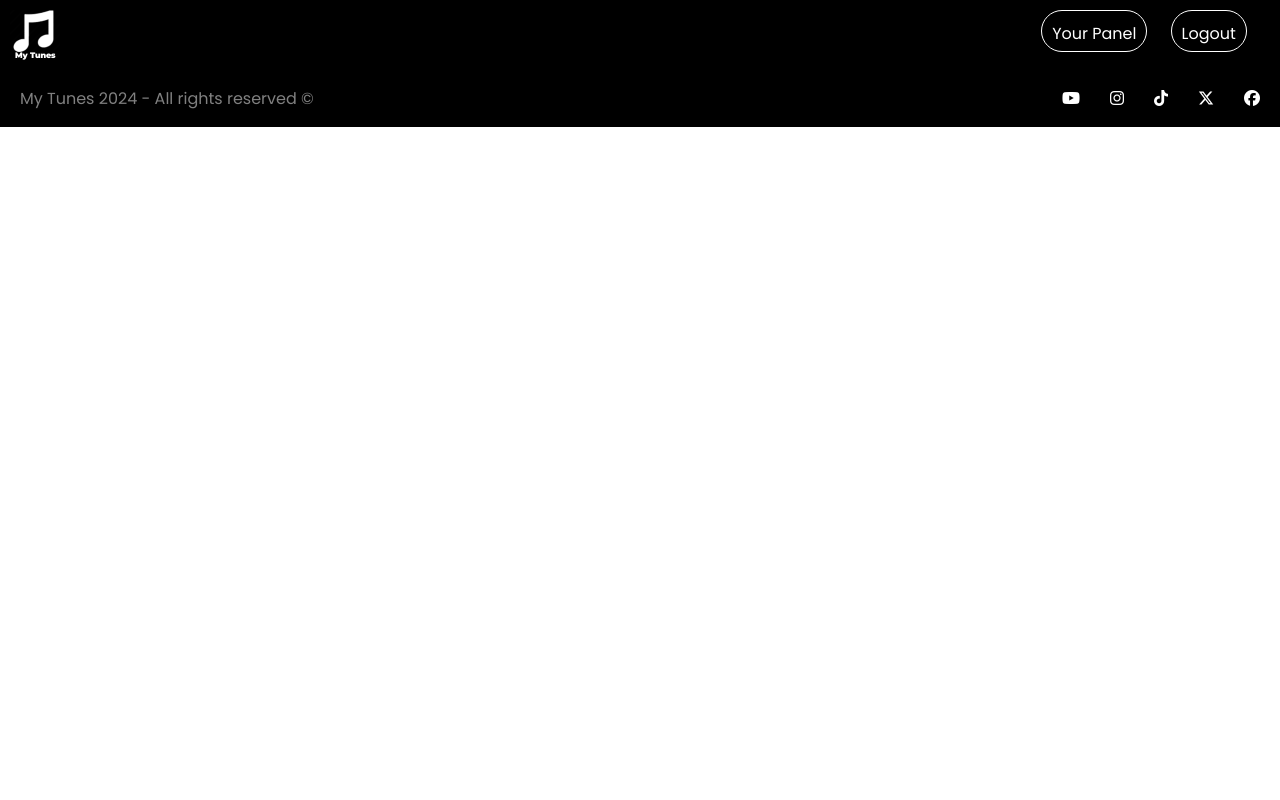
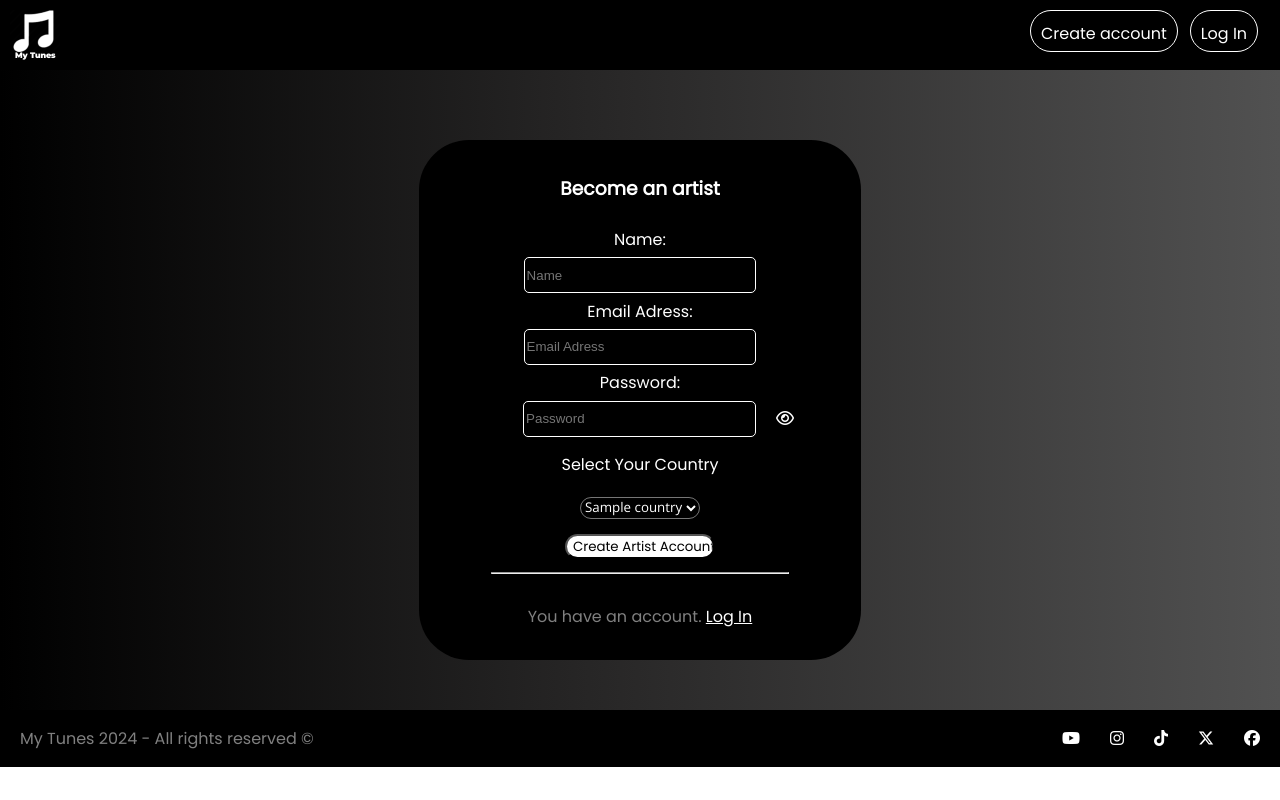
Before and after one commit to barmcoovy/My-Tune, a PHP site: page /artist.php in a window 1280 px wide. Run offline with PHP 8.4, Linux system fonts and the light colour scheme; the visitor is signed in with stand-in values (Sample User, id 1); tables that the repository leaves empty or names only in its code hold one stand-in row (values such as "Sample post"); some web fonts are replaced.

Commit message:
created function to show artists profiles, added follow option in php and upgraded some styles

```diff
--- a/artist.php
+++ b/artist.php
@@ -1,20 +1,59 @@
 <?php
-    session_start();
-    if(!isset($_SESSION['username'])){
-        header("Location: ./login.php?err=2");
-    }
-    include("components/header.php");
+    include('components/header.php');
+    include("scripts/php/db.php");
+
+    $sql = "SELECT en_short_name FROM `countries`";
+    $result = mysqli_query($db,$sql);
+
+
 ?>
 <!DOCTYPE html>
 <html lang="en">
 <head>
-    <meta charset="UTF-8">
-    <meta name="viewport" content="width=device-width, initial-scale=1.0">
-    <title>Document</title>
-</head>
+    <title>Log In</title>
 <body>
+    <div class="container-box">
+        <div class="form-box">
+            <form action="scripts/php/artist_script.php" method='POST' class="form-artist">
+                <h3>Become an artist</h3>
+                <label for="name">Name:</label>
+                <input type="text" name="name" placeholder="Name" required>
+                <label for="email">Email Adress:</label>
+                <input type="email" name="email" placeholder="Email Adress" required>
+                <label for="password">Password:</label>
+                <div class="password-div">
+                    <input type="password" name="password" id="password" placeholder="Password" required>
+                    <span class="password-toogle-icon"><i class="fa-regular fa-eye" id='toogle-icon'></i></span>
+                </div>
+                <div class="div-select-country">
+                    <label for="country">Select your country</label>
+                    <select name="country" id="country-select">
+                        <?php
+                            while($row = mysqli_fetch_assoc($result)){
+                                echo "<option value='{$row['en_short_name']}'>{$row['en_short_name']}</option>";
+                            }
+                        ?>
+                    </select>
+                </div>
+                <input type="submit" value="Create Artist Account">
+                <hr>
+                <p>You have an account.  <a class="form-links" href="./login.php">Log In</a></p>
+                <?php
+                    if(isset($_GET['success'])){
+                        if($_GET['success']==1){
+                            echo "<p style='color: green;' >Success. You have created an artist account</p>";
+                        }
+                        if($_GET['success']==0){
+                            echo "<p style='color: red;'>Sorry, your artist username is already taken.</p>";
+                        }
+                    }
+                ?>
+            </form>
+            </div>
+    </div>
     <?php
         include("components/footer.php");
     ?>
+    <script src="scripts/js/password-toogle.js"></script>
 </body>
 </html>
--- a/components/header.php
+++ b/components/header.php
@@ -8,6 +8,7 @@
     <link rel="stylesheet" href="styles/index.css">
     <link rel="stylesheet" href="styles/login.css">
     <link rel="stylesheet" href="styles/register.css">
+    <link rel="stylesheet" href="styles/artist.css">
     <link rel="stylesheet" href="https://cdnjs.cloudflare.com/ajax/libs/font-awesome/6.5.1/css/all.min.css"
         integrity="DTOQO9RWCH3ppGqcWaEA1BIZOC6xxalwEsw9c2QQeAIftl+Vegovlnee1c9QX4TctnWMn13TZye+giMm8e2LwA=="
         crossorigin="anonymous" referrerpolicy="no-referrer" />
--- a/login.php
+++ b/login.php
@@ -10,7 +10,7 @@
 <body>
     <div class="container-box">
         <div class="form-box">
-            <form action="scripts/php/login_script.php" method='POST'>
+            <form action="scripts/php/login_script.php" method='POST' class="form-login">
                 <label for="nickname">Nickname:</label>
                 <input type="text" name="nickname" placeholder="Nickname" required>
                 <label for="password">Password:</label>
--- a/new-account.php
+++ b/new-account.php
@@ -9,7 +9,7 @@
 <body>
     <div class="container-box">
         <div class="form-box">
-            <form action="scripts/php/create_account_script.php" method='POST'>
+            <form action="scripts/php/create_account_script.php" method='POST' class="form-register">
                 <h3>Create Account</h3>
                 <label for="nickname">Nickname:</label>
                 <input type="text" name="nickname" placeholder="Nickname" required>
--- a/panel.php
+++ b/panel.php
@@ -10,7 +10,7 @@
 <head>
     <meta charset="UTF-8">
     <meta name="viewport" content="width=device-width, initial-scale=1.0">
-    <title>Document</title>
+    <title><?php echo "{$_SESSION['username']}" ?> panel</title>
 </head>
 <body>
     <div class="container-box">
--- a/scripts/php/db.php
+++ b/scripts/php/db.php
@@ -1,3 +1,16 @@
 <?php
    $db = mysqli_connect('localhost','root','','my-tune-database');
+
+
+   function show_artist_profile($db){
+      $array = array();
+      $sql = "SELECT id, name, followers FROM `artists`";
+      $result = mysqli_query($db, $sql);
+
+      while ($row = mysqli_fetch_assoc($result)) {
+          array_push($array, $row);
+      }
+
+      return $array;
+  }
 ?>
--- /dev/null
+++ b/styles/artist.css
@@ -0,0 +1,47 @@
+@import url('https://fonts.googleapis.com/css2?family=Open+Sans:ital,wdth@0,89.3;1,89.3&display=swap');
+label{
+    text-transform: capitalize;
+}
+input[type="email"]{
+    height: 2rem;
+    background-color: black;
+    color: white;
+    border: 1px solid white;
+    border-radius: 5px;
+    width: 6cm;
+}
+input[type="email"]:hover{
+    box-shadow: 1px 1px 5px white;
+}
+input[type="email"]:focus{
+    box-shadow: 1px 1px 20px white;
+    outline: none;
+}
+.div-select-country{
+    margin-top: 10px;
+    display: flex;
+    flex-direction: column;
+    align-items: center;
+    gap: 20px;
+    margin-bottom: 10px;
+}
+.form-artist{
+    display: flex;
+    flex-direction: column;
+    justify-content: space-evenly;
+    align-items: center;
+    width: 33%;
+    margin-top: 20px;
+    background-color: black;
+    color: white;
+    padding: 10px;
+    border-radius: 50px;
+    font-family: 'Poppins', sans-serif;
+    min-height: 500px;
+}
+#country-select{
+    background-color: black;
+    color: white;
+    border-radius: 9999px;
+    font-family: "Open Sans", sans-serif;
+}
--- a/styles/index.css
+++ b/styles/index.css
@@ -96,3 +96,14 @@
 .music-box a>h3{
     color: white;
 }
+.search-button{
+    background: none;
+    border: none;
+    cursor: pointer;
+}
+.artist-name{
+    color: white;
+}
+.followers-number{
+    color: white;
+}
--- a/styles/login.css
+++ b/styles/login.css
@@ -1,6 +1,6 @@
 @import url('https://fonts.googleapis.com/css2?family=Lato&family=Montserrat:ital,wght@0,100..900;1,100..900&family=Open+Sans&family=Poppins&family=Rethink+Sans:ital,wght@0,400..800;1,400..800&display=swap');
 
-form{
+.form-login{
     display: flex;
     flex-direction: column;
     justify-content: space-evenly;
@@ -12,7 +12,7 @@
     padding: 10px;
     border-radius: 50px;
     font-family: 'Poppins', sans-serif;
-    height: 400px;
+    min-height: 500px;
 }
 input[type='text'],input[type='password']{
     height: 2rem;
--- a/styles/register.css
+++ b/styles/register.css
@@ -1,5 +1,16 @@
 @import url('https://fonts.googleapis.com/css2?family=Madimi+One&display=swap');
-form{
+.form-register{
+    display: flex;
+    flex-direction: column;
+    justify-content: space-evenly;
+    align-items: center;
+    width: 33%;
+    margin-top: 20px;
+    background-color: black;
+    color: white;
+    padding: 10px;
+    border-radius: 50px;
+    font-family: 'Poppins', sans-serif;
     min-height: 500px;
 }
 input[type='date'] {
```
Also changed, not shown: components/artist_profile_card.php (added, +14 -0 lines), index.php (+17 -2 lines), scripts/php/artist_script.php (added, +21 -0 lines), scripts/php/update_followers.php (added, +11 -0 lines).
